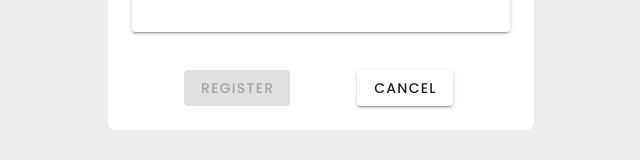
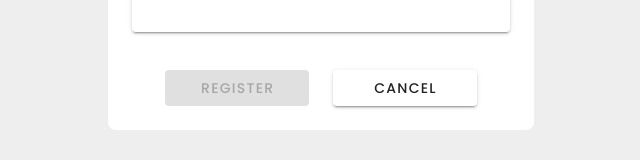
Before and after one commit to joesabbagh1/final-year-project-frontend, a Vue app: page /register in a window 1280 px wide. Shown: the part 502-662 px from the top of the page, without its empty margins (319-959 px from the left). Built offline with nearby package versions, Linux system fonts and the light colour scheme.

Commit message:
button style fix

```diff
--- a/src/views/register.vue
+++ b/src/views/register.vue
@@ -77,6 +77,7 @@
                 cols="5"
               >
                 <v-btn
+                  block
                   :disabled="!valid"
                   color="blue"
                   class="white--text"
@@ -90,6 +91,7 @@
                 cols="5"
               >
                 <v-btn
+                  block
                   color="white"
                   @click="cancel()"
                 >
```
